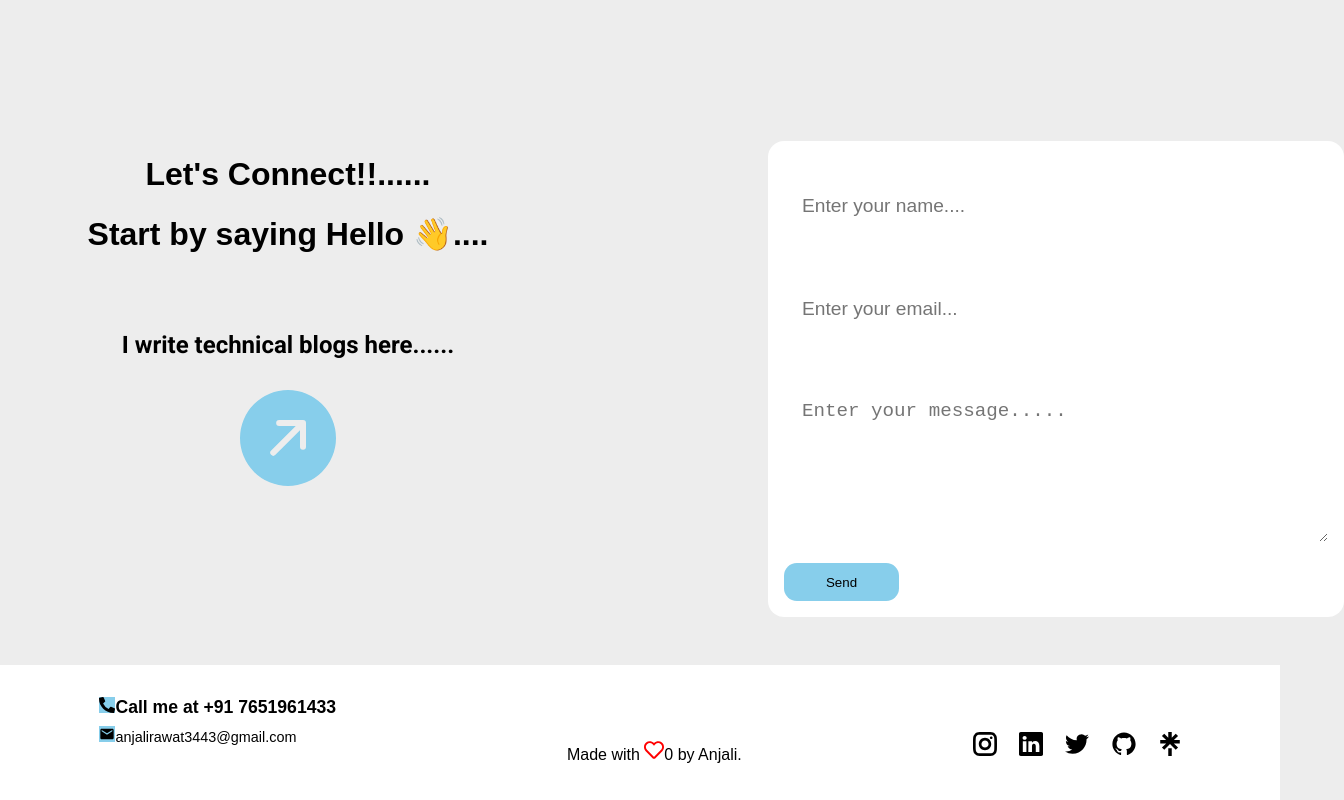
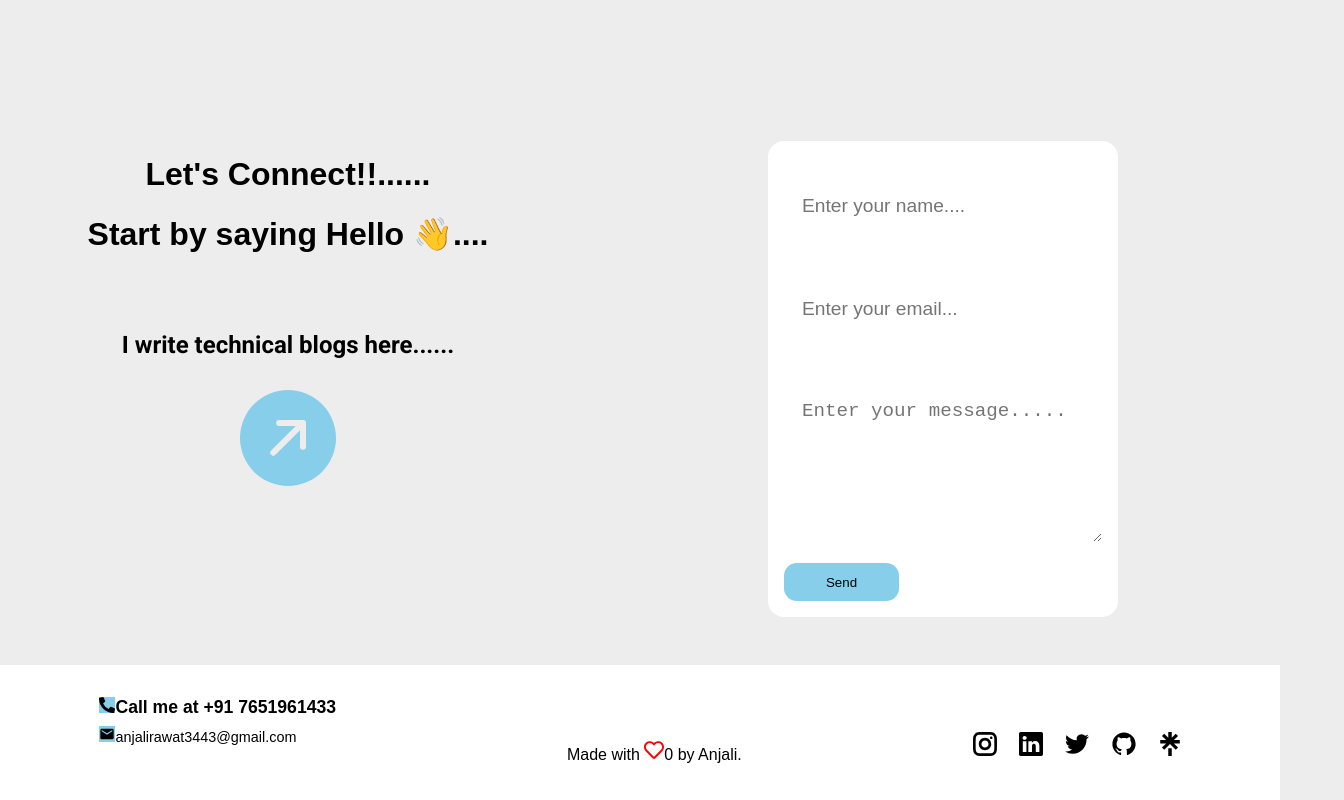
Before and after one commit to Anj13Niki/anjaliportfoliowebapp, a React (Create React App) app: page / in a window 1280 px wide. Shown: the part 5735-6535 px from the top of the page, 1344 px wide, since content can reach past the window. Built offline with nearby package versions, Linux system fonts and the light colour scheme; a web font is replaced by a local one.

Commit message:
Update Contact.css

```diff
--- a/src/sections/contact/Contact.css
+++ b/src/sections/contact/Contact.css
@@ -1,14 +1,17 @@
 
 label{
     color:#fff;
+}
+#contact{
+    width:100%;
 }
 .contact{
     display: flex;
     border-radius: 1rem;
     padding:1rem;
     margin-left: 20%;
-/*     max-width: 350px; */
-    width:100%;
+    max-width: 350px;
+
     background: var(--color-primary);
 
 }
@@ -50,7 +53,10 @@ form textarea:hover{
 }
 @media screen  and (max-width:600px){
     .contact{
-        width:120%;
+
         margin-left: 2rem;
     }
+    #contact{
+        width:120%;
+    }
 }
```
